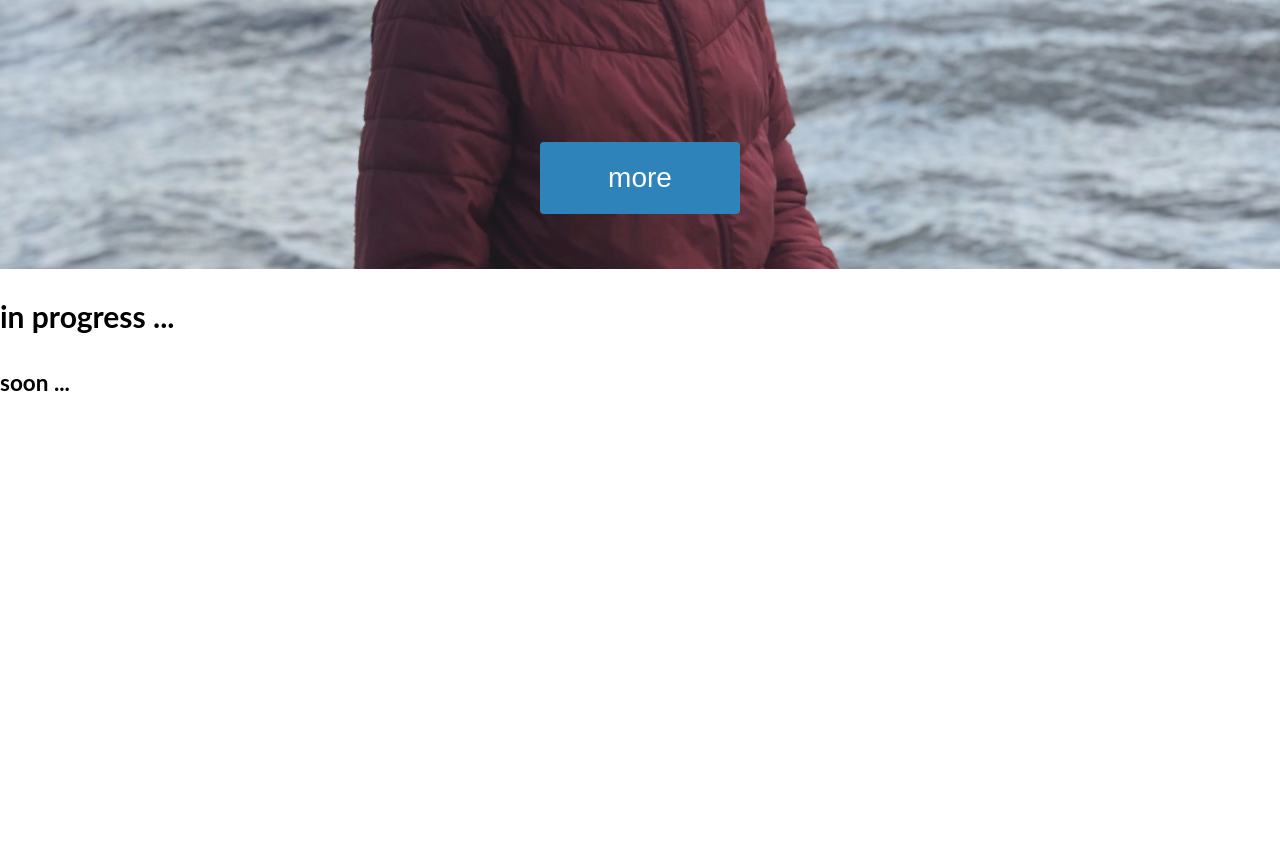
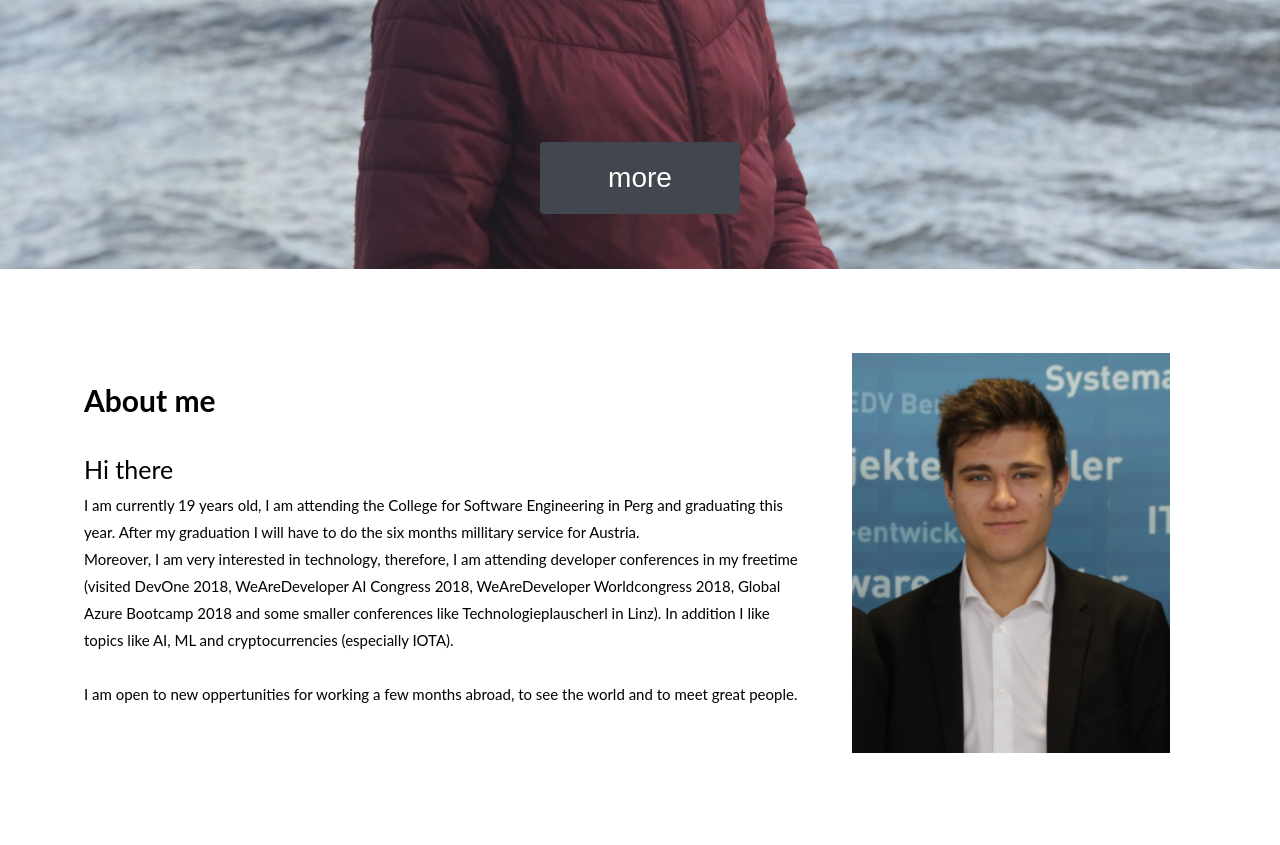
Before and after one commit to brandart/brandart.github.io, a plain HTML site: page index.html in a window 1280 px wide. Shown: the part 531-1376 px from the top of the page. Before the commit the page ends 935 px from the top, so only its background shows below. Drawn offline with Linux system fonts and the light colour scheme.

Commit message:
added about me section

```diff
--- a/index.html
+++ b/index.html
@@ -25,10 +25,25 @@
 
         </div>
 
-        <div id="more">
-            <h1>in progress ... </h1>
-            <h2>soon ...</h2>
-        </div>
+
+        <div class="container"  id="more">
+            <div class="row">
+              <div class="column-66">
+                <h1 class="xlarge-font"><b>About me</b></h1>
+                <p><span style="font-size:25px">Hi there </span><br>
+                    I am currently 19 years old, I am attending the College for Software Engineering in Perg and graduating this year. After my graduation I will have to do the six months millitary service for Austria.
+                    <br>
+                    Moreover, I am very interested in technology, therefore, I am attending developer conferences in my freetime (visited DevOne 2018, WeAreDeveloper AI Congress 2018, WeAreDeveloper Worldcongress 2018, Global Azure Bootcamp 2018 and some smaller conferences like Technologieplauscherl in Linz). In addition I like topics like AI, ML and cryptocurrencies (especially IOTA).
+                    <br><br>
+                    I am open to new oppertunities for working a few months abroad, to see the world and to meet great people.
+                </p>
+              </div>
+              <div class="column-33">
+                  <img src="image/arthur_Htl.JPG" height="400">
+              </div>
+            </div>
+          </div>
+
 </body>
 
 </html>
--- a/style.css
+++ b/style.css
@@ -32,9 +32,6 @@ body, html {
   background-size: cover;
 }
 
-
-
-
 .caption {
   position: absolute;
   left: 0;
@@ -45,7 +42,7 @@ body, html {
 }
 
 .caption span.border {
-  background-color: #034C7C;
+  background-color: #5B667E;
   color: #fff;
   padding: 12.5px;
   font-size: 35px;
@@ -54,7 +51,7 @@ body, html {
 
 .button {
   border-radius: 4px;
-  background-color: #1877B3;
+  background-color: #2E333B;
   border: none;
   color: #FFFFFF;
   font-size: 28px;
@@ -98,3 +95,43 @@ body, html {
   opacity: 1;
   right: 0;
 }
+
+
+/* */
+* {
+  box-sizing: border-box;
+}
+
+.container {
+  padding: 64px;
+}
+
+/* Clear floats */
+.row:after {
+  content: "";
+  display: table;
+  clear: both
+}
+
+/* 2/3 column */
+.column-66 {
+  float: left;
+  width: 66.66666%;
+  padding: 20px;
+}
+
+/* 1/3 column */
+.column-33 {
+  float: left;
+  width: 33.33333%;
+  padding: 20px;
+}
+
+/* Add responsiveness - make the columns appear on top of each other instead of next to each other on small screens */
+@media screen and (max-width: 1000px) {
+  .column-66,
+  .column-33 {
+    width: 100%;
+    text-align: center;
+  }
+}
```
Also changed, not shown: image/arthur_Htl.jpg (added).
